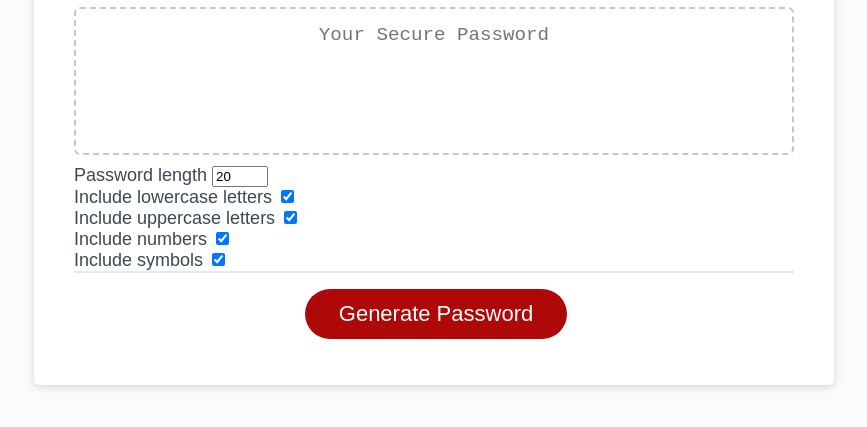
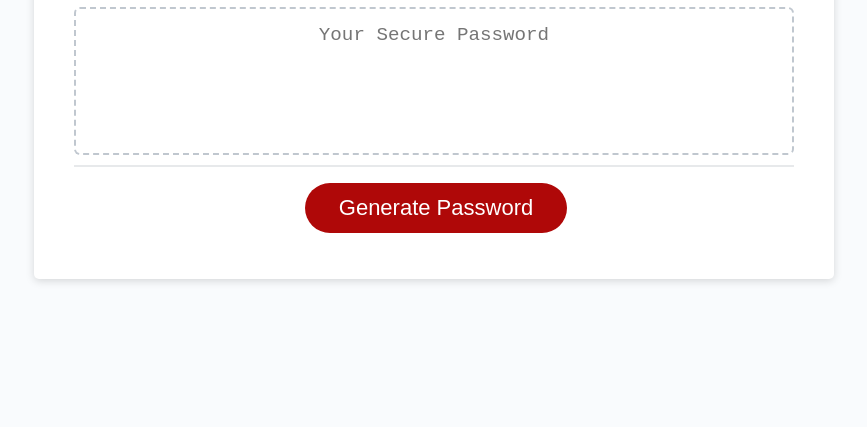
Before and after one commit to jyp1763/password-generator, a plain HTML site: page index.html in a window 1280 px wide. Shown: the part 241-668 px from the top of the page, without its empty margins (206-1073 px from the left). Drawn offline with Linux system fonts and the light colour scheme.

Commit message:
updated index.html

```diff
--- a/index.html
+++ b/index.html
@@ -23,27 +23,6 @@
             placeholder="Your Secure Password"
             aria-label="Generated Password"
           ></textarea>
-          <div class="setting">
-            <label for="length">Password length</label>
-            <input type="number" id="length" min="4" max="20"
-            value="20" />
-          </div>
-          <div class="setting">
-            <label for="lowercase">Include lowercase letters</label>
-            <input type="checkbox" id="lowercase" checked />
-          </div>
-          <div class="setting">
-            <label for="uppercase">Include uppercase letters</label>
-            <input type="checkbox" id="uppercase" checked />
-          </div>
-          <div class="setting">
-            <label for="numbers">Include numbers</label>
-            <input type="checkbox" id="numbers" checked />
-          </div>
-          <div class="setting">
-            <label for="symbols">Include symbols</label>
-            <input type="checkbox" id="symbols" checked />
-          </div>
         </div>
         <div class="card-footer">
           <button id="generate" class="btn">Generate Password</button>
```
